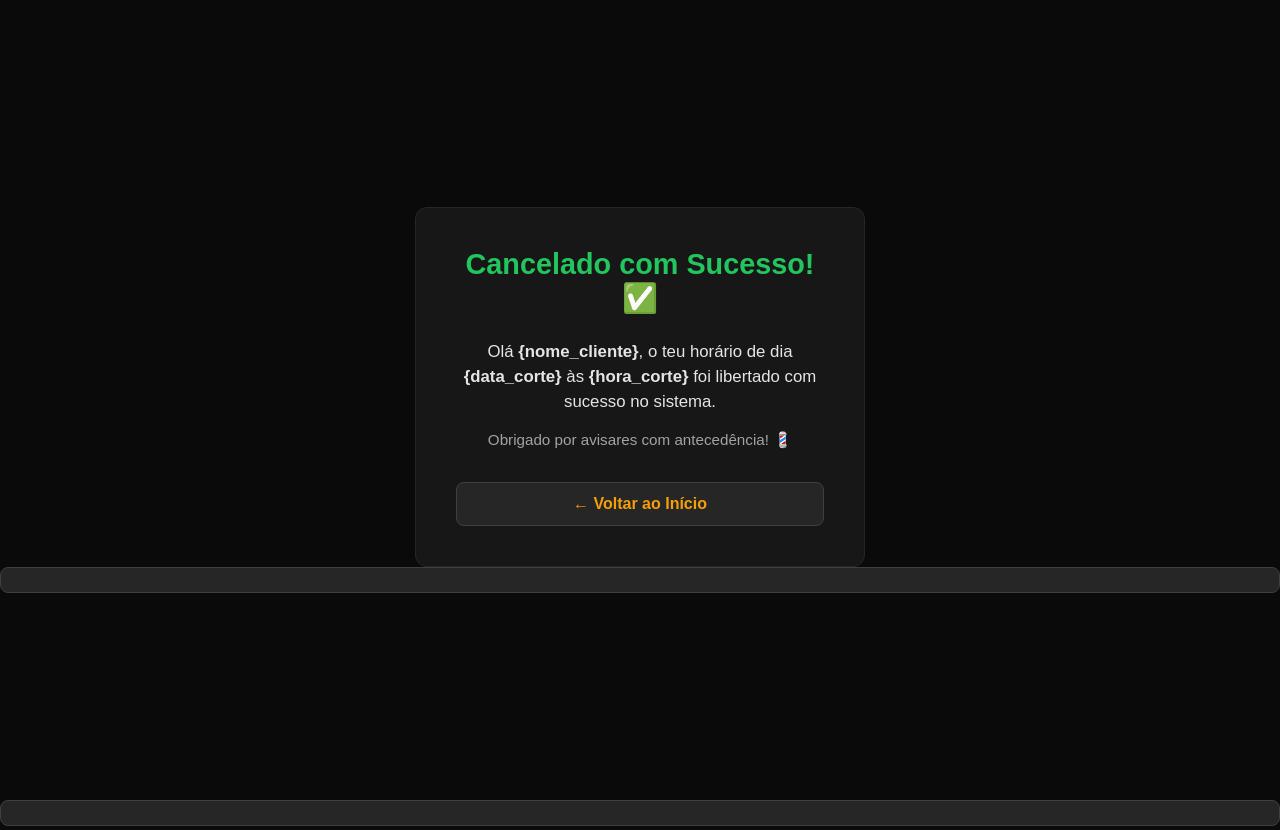
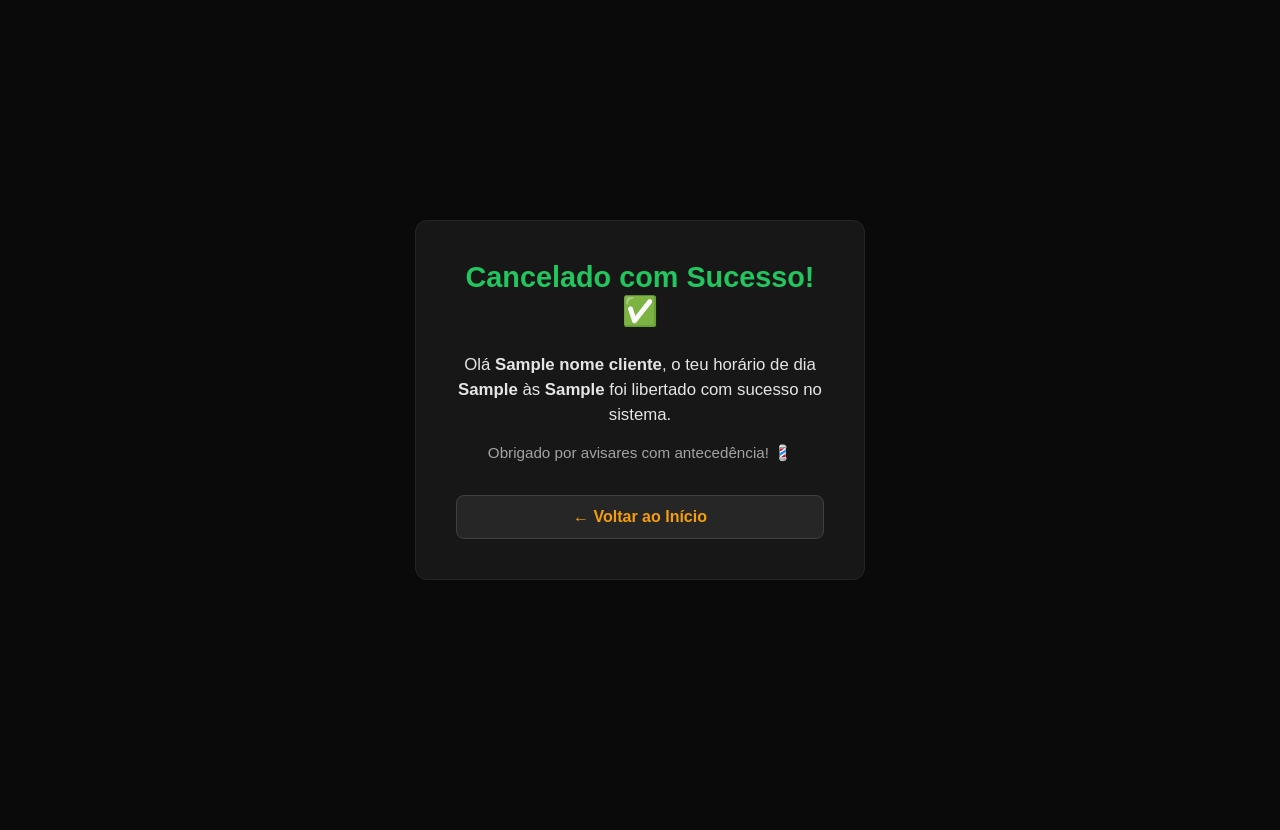
Before and after one commit to Paozinho994/BF_Barbearia, a Flask app: template src/templates/cliente/cancelado_post.html in a window 1280 px wide. After the commit the page ends 580 px from the top, so only its background shows below. Run offline with Flask 3, Linux system fonts and the light colour scheme; the template is opened without the code that fills it: most values are stand-ins (such as "Sample title", 1, 10 or a date in 2020).

Commit message:
Fix: Corrigida a sintaxe para o padrão Jinja2.

```diff
--- a/src/templates/cliente/cancelado_post.html
+++ b/src/templates/cliente/cancelado_post.html
@@ -10,12 +10,12 @@
     <div style="text-align: center; font-family: sans-serif; background: #0a0a0a; color: #fff; height: 100vh; display: flex; flex-direction: column; justify-content: center; align-items: center;">
         <div style="background: #171717; padding: 2.5rem; border-radius: 12px; border: 1px solid #262626; max-width: 450px; width: 90%; box-sizing: border-box;">
             <h2 style="color: #22c55e; margin-top: 0; font-size: 1.8rem;">Cancelado com Sucesso! ✅</h2>
-            <p style="color: #e5e5e5; font-size: 1.05rem; line-height: 1.5;">Olá <strong>{nome_cliente}</strong>, o teu horário de dia <strong>{data_corte}</strong> às <strong>{hora_corte}</strong> foi libertado com sucesso no sistema.</p>
+            <p style="color: #e5e5e5; font-size: 1.05rem; line-height: 1.5;">Olá <strong>{{nome_cliente}}</strong>, o teu horário de dia <strong>{{data_corte}}</strong> às <strong>{{hora_corte}}</strong> foi libertado com sucesso no sistema.</p>
             <p style="color: #a3a3a3; font-size: 0.95rem;">Obrigado por avisares com antecedência! 💈</p>
             <br>
-            <a href="/" style="display: inline-block; background: #262626; color: #f59e0b; text-decoration: none; font-weight: bold; padding: 12px 24px; border-radius: 8px; border: 1px solid #404040; width: 100%; box-sizing: border-box; font-size: 1rem;"</a>
+            <a href="/" style="display: inline-block; background: #262626; color: #f59e0b; text-decoration: none; font-weight: bold; padding: 12px 24px; border-radius: 8px; border: 1px solid #404040; width: 100%; box-sizing: border-box; font-size: 1rem;">
                 ← Voltar ao Início
-                </name_cliente>
+            </a>
         </div>
     </div>
 </body>
--- a/src/templates/cliente/cancelar_get.html
+++ b/src/templates/cliente/cancelar_get.html
@@ -10,8 +10,8 @@
 <div style="text-align: center; font-family: sans-serif; padding: 3rem; background: #0a0a0a; color: #fff; height: 100vh; display: flex; flex-direction: column; justify-content: center; align-items: center;">
     <div style="background: #171717; padding: 2.5rem; border-radius: 12px; border: 1px solid #262626; max-width: 450px; width: 90%;">
         <h2 style="color: #f59e0b; margin-top: 0;">BF Barbearia</h2>
-        <p style="color: #a3a3a3;">Olá <strong>{agendamento.nome}</strong>, confirmas o cancelamento do teu agendamento?</p>
-        <p style="background: #262626; padding: 10px; border-radius: 6px; font-weight: bold;">📅 Dia: {agendamento.data} | ⏰ Hora: {agendamento.hora}</p>
+        <p style="color: #a3a3a3;">Olá <strong>{{agendamento.nome}}</strong>, confirmas o cancelamento do teu agendamento?</p>
+        <p style="background: #262626; padding: 10px; border-radius: 6px; font-weight: bold;">📅 Dia: {{agendamento.data}} | ⏰ Hora: {{agendamento.hora}}</p>
         <form method="POST">
             <input type="hidden" name="csrf_token" value="{{ csrf_token() }}"/>
             <button type="submit" style="background: #dc2626; color: #fff; border: none; padding: 14px 28px; font-weight: bold; border-radius: 8px; cursor: pointer; width: 100%; font-size: 1rem;">
```
